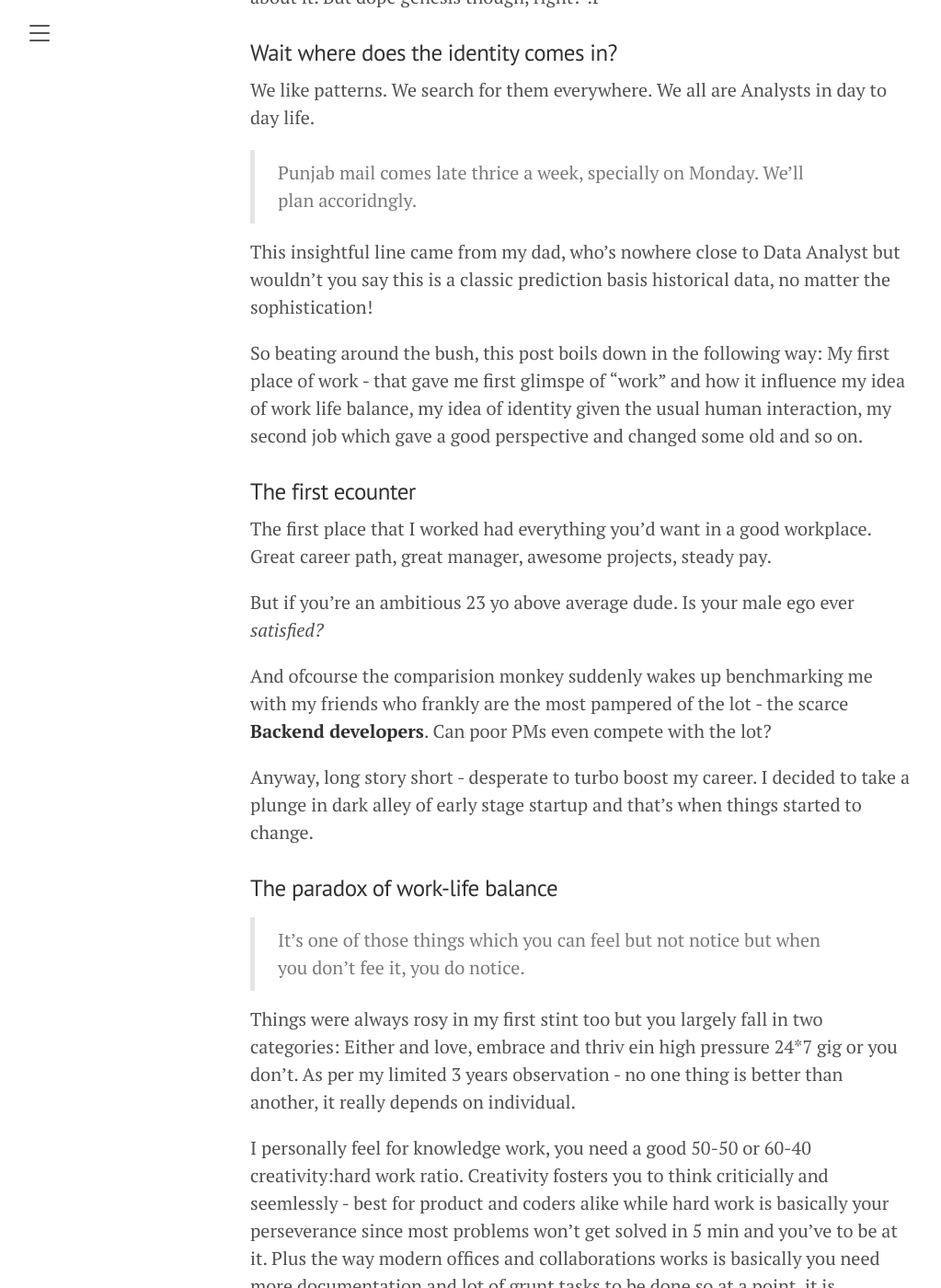
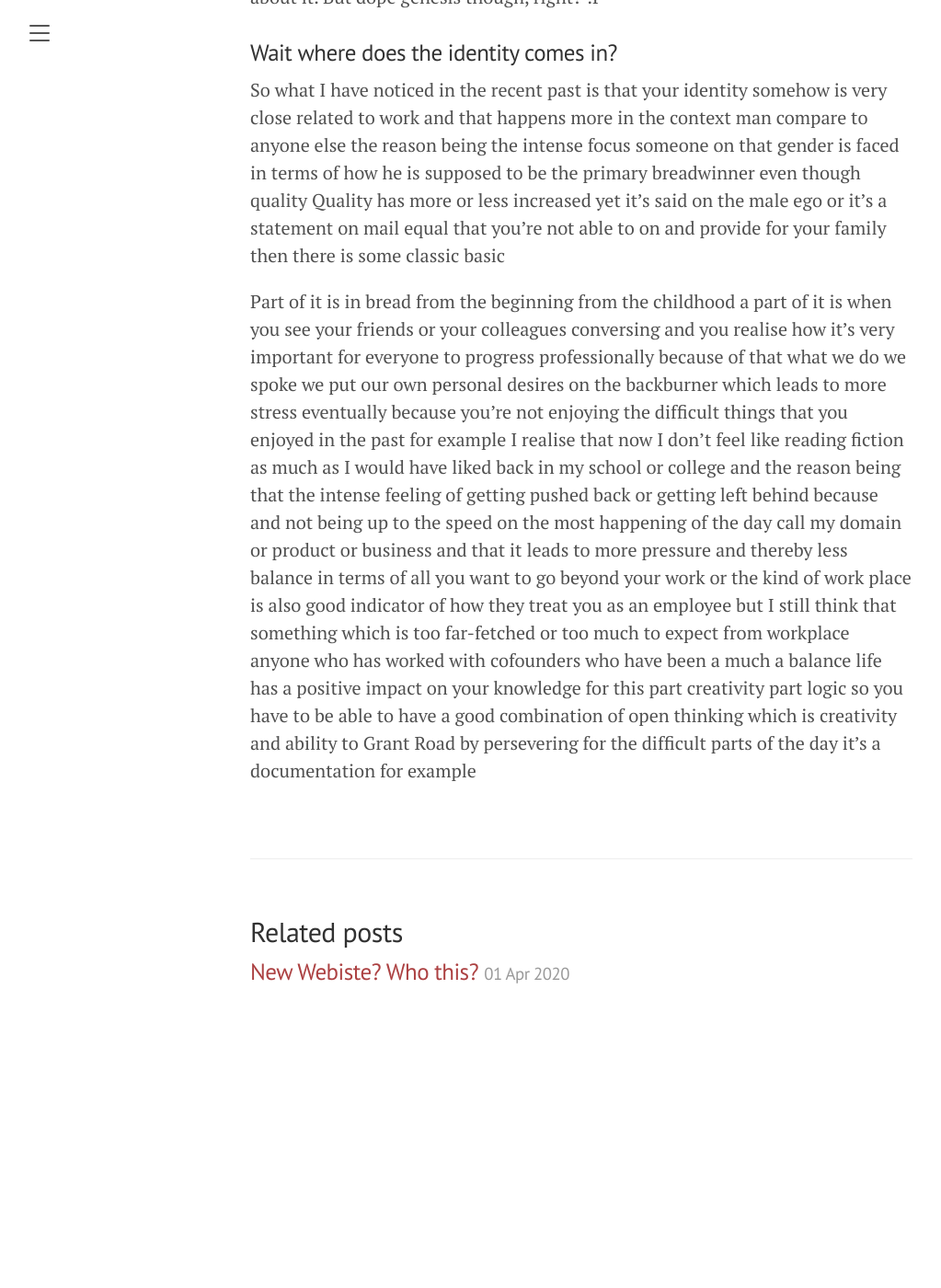
Before and after one commit to asaiatin/asaiatin.github.io, a Jekyll site: the page built from _posts/2021-05-11-First Post.md, in a window 1280 px wide and 1400 px high, scrolled down 812 px. Shown: the whole window at 92% size, without its empty margins (8-1031 px from the left). Built offline with Jekyll 4.4.1, drawn with Linux system fonts in a browser that asks for light colours; after the commit the page ends 1945 px from its top, so only the background shows below that; some of the changed text lies outside the part shown.

```diff
--- a/_posts/2021-05-11-First Post.md
+++ b/_posts/2021-05-11-First Post.md
@@ -17,29 +17,7 @@ Basically this was the "Startup" scene that had started making big noises - From
 
 ### Wait where does the identity comes in?
 
-We like patterns. We search for them everywhere. We all are Analysts in day to day life.
-> Punjab mail comes late thrice a week, specially on Monday. We'll plan accoridngly.
 
-This insightful line came from my dad, who's nowhere close to Data Analyst but wouldn't you say this is a classic prediction basis historical data, no matter the sophistication!
+So what I have noticed in the recent past is that your identity somehow is very close related to work and that happens more in the context man compare to anyone else the reason being the intense focus someone on that gender is faced in terms of how he is supposed to be the primary breadwinner even though quality Quality has more or less increased yet it's said on the male ego or it's a statement on mail equal that you're not able to on and provide for your family then there is some classic basic
 
-So beating around the bush, this post boils down in the following way: My first place of work - that gave me first glimspe of "work" and how it influence my idea of work life balance, my idea of identity given the usual human interaction, my second job which gave a good perspective and changed some old and so on.
-
-### The first ecounter
-
-The first place that I worked had everything you'd want in a good workplace. Great career path, great manager, awesome projects, steady pay.
-
-But if you're an ambitious 23 yo above average dude. Is your male ego ever <em>satisfied?</em>
-
-And ofcourse the comparision monkey suddenly wakes up benchmarking me with my friends who frankly are the most pampered of the lot - the scarce <strong>Backend developers</strong>. Can poor PMs even compete with the lot?
-
-Anyway, long story short - desperate to turbo boost my career. I decided to take a plunge in dark alley of early stage startup and that's when things started to change.
-
-
-### The paradox of work-life balance
-
->It's one of those things which you can feel but not notice but when you don't fee it, you do notice.
-
-Things were always rosy in my first stint too but you largely fall in two categories: Either and love, embrace and thriv ein high pressure 24*7 gig or you don't.
-As per my limited 3 years observation - no one thing is better than another, it really depends on individual.
-
-I personally feel for knowledge work, you need a good 50-50 or 60-40 creativity:hard work ratio. Creativity fosters you to think criticially and seemlessly - best for product and coders alike while hard work is basically your perseverance since most problems won't get solved in 5 min and you've to be at it. Plus the way modern offices and collaborations works is basically you need more documentation and lot of grunt tasks to be done so at a point, it is tranferrable. You can be a mad genuis but you really are on your own while doing the latter part.
+Part of it is in bread from the beginning from the childhood a part of it is when you see your friends or your colleagues conversing and you realise how it's very important for everyone to progress professionally because of that what we do we spoke we put our own personal desires on the backburner which leads to more stress eventually because you're not enjoying the difficult things that you enjoyed in the past for example I realise that now I don't feel like reading fiction as much as I would have liked back in my school or college and the reason being that the intense feeling of getting pushed back or getting left behind because and not being up to the speed on the most happening of the day call my domain or product or business and that it leads to more pressure and thereby less balance in terms of all you want to go beyond your work or the kind of work place is also good indicator of how they treat you as an employee but I still think that something which is too far-fetched or too much to expect from workplace anyone who has worked with cofounders who have been a much a balance life has a positive impact on your knowledge for this part creativity part logic so you have to be able to have a good combination of open thinking which is creativity and ability to Grant Road by persevering for the difficult parts of the day it's a documentation for example
```
Also changed, not shown: Books.md (added, +12 -0 lines).
